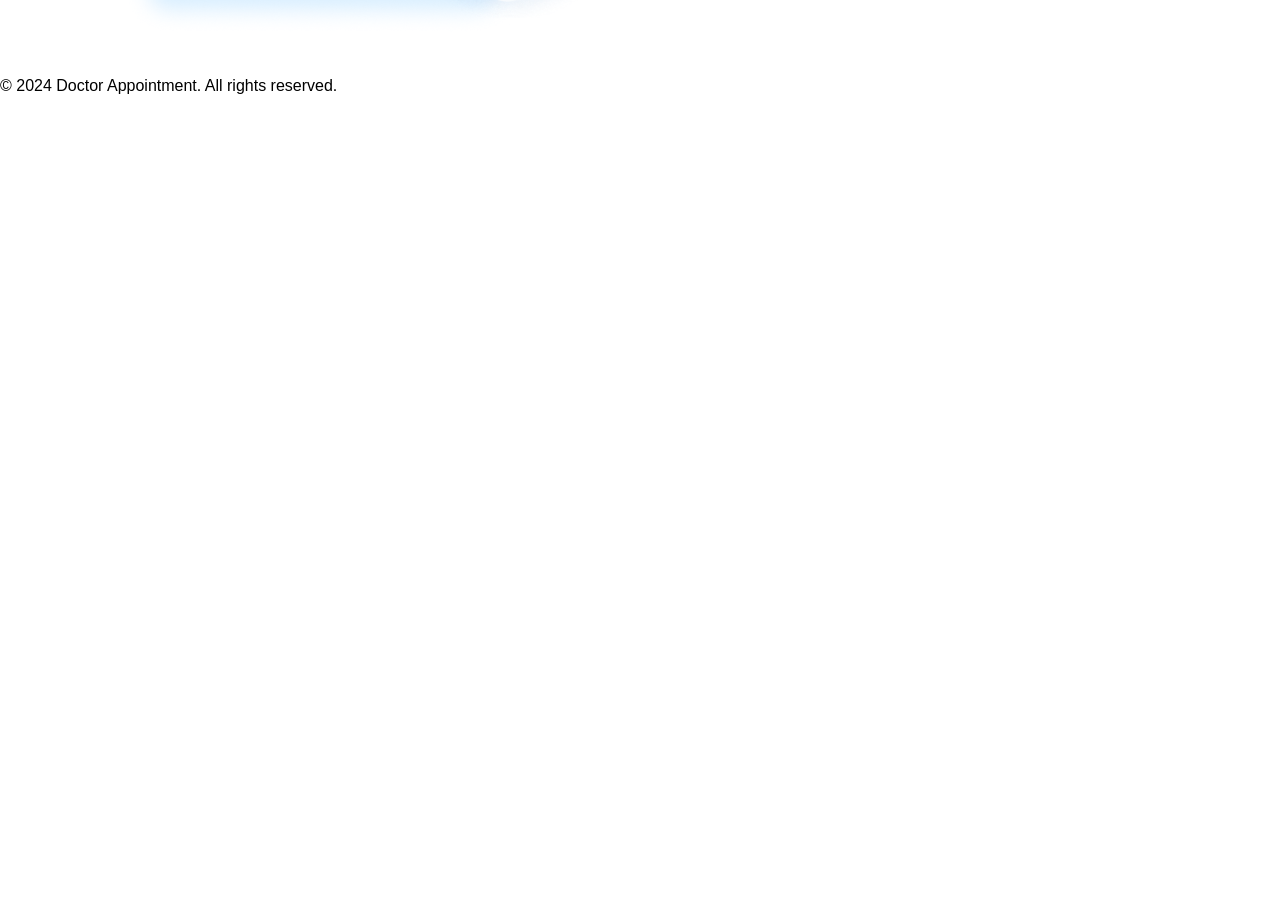
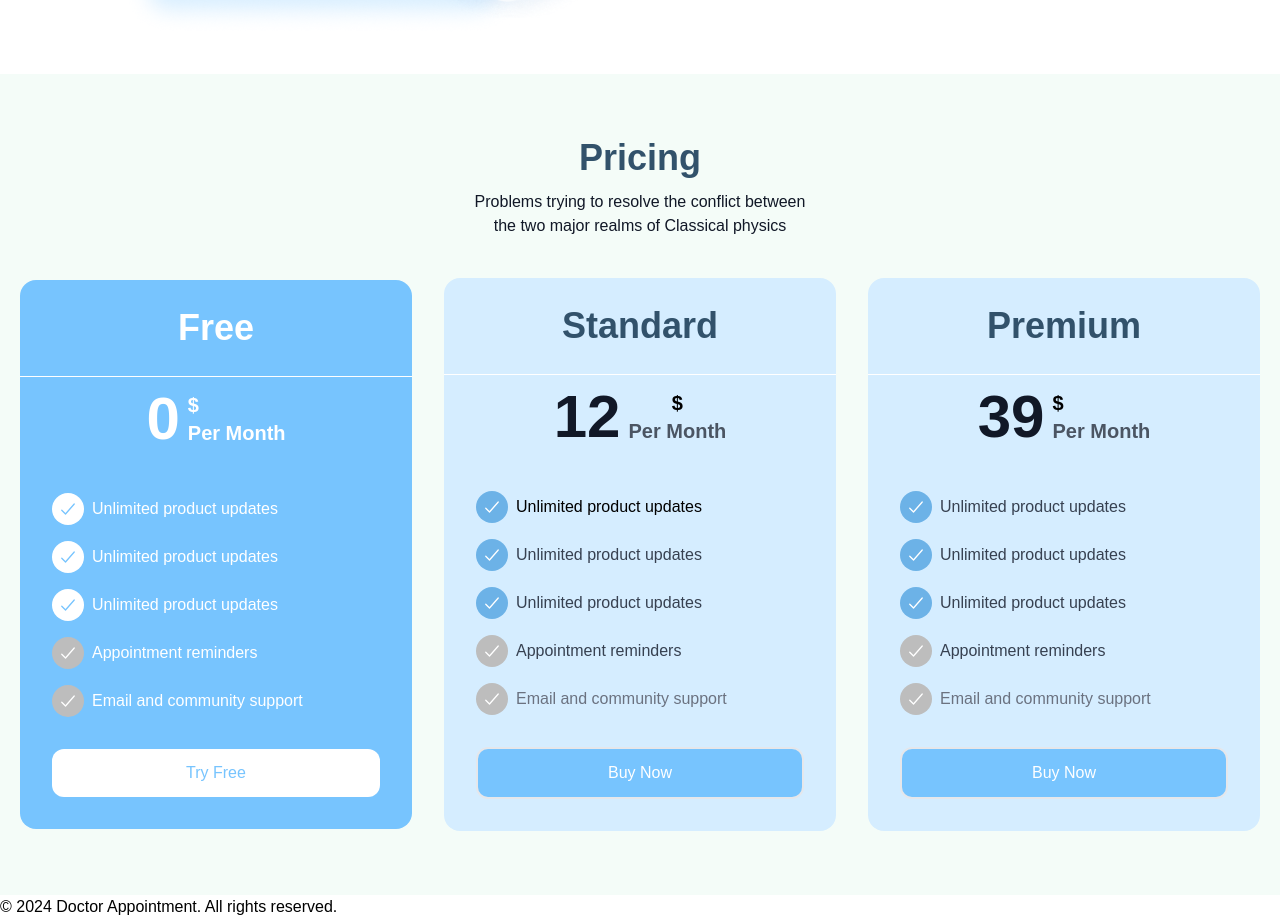
Before and after one commit to rakibislam2233/doctor-appointment, a Next.js app: page / in a window 1280 px wide. Shown: the part 2080-2999 px from the top of the page. Before the commit the page ends 2178 px from the top, so only its background shows below. Built offline with nearby package versions, Linux system fonts and the light colour scheme; a web font is replaced by a local one.

Commit message:
Pricing section created

```diff
--- a/src/app/(mainLayout)/page.tsx
+++ b/src/app/(mainLayout)/page.tsx
@@ -1,6 +1,7 @@
 import AboutUs from "@/components/Pages/Home/About-Us";
 import HeroSection from "@/components/Pages/Home/HeroSection";
 import MyValues from "@/components/Pages/Home/MyValues";
+import Pricing from "@/components/Pages/Home/Pricing";
 
 const MainPage = () => {
   return (
@@ -8,6 +9,7 @@ const MainPage = () => {
       <HeroSection />
       <MyValues/>
       <AboutUs/>
+      <Pricing/>
     </>
   );
 };
--- /dev/null
+++ b/src/components/Pages/Home/Pricing.tsx
@@ -0,0 +1,176 @@
+import { FaCheck } from "react-icons/fa";
+import { IoCheckmarkOutline } from "react-icons/io5";
+
+const Pricing = () => {
+  return (
+    <section className="w-full bg-[#F4FCF8] px-5 py-16">
+      {/* Header Section */}
+      <div className="text-center space-y-3 mb-10">
+        <h1 className="text-4xl font-semibold text-[#32526B]">Pricing</h1>
+        <p className="text-gray-900">
+          Problems trying to resolve the conflict between <br />
+          the two major realms of Classical physics
+        </p>
+      </div>
+
+      {/* Pricing Cards */}
+      <div className="max-w-7xl mx-auto grid grid-cols-1 md:grid-cols-3 gap-8 items-center">
+        {/* Free Plan */}
+        <div className="bg-[#77C4FE]  rounded-2xl text-white">
+          <h2 className="text-4xl font-bold  py-7 text-center">
+            Free
+          </h2>
+          <div className="border-b border-white"></div>
+          <div className="flex gap-2 py-3 justify-center items-center ">
+            <p className="text-3xl md:text-6xl font-bold">0</p>
+            <div className="text-xl">
+              <p className="font-bold">$</p>
+              <p className="font-bold">Per Month</p>
+            </div>
+          </div>
+          <div className="p-8">
+            <ul className="text-left space-y-4 text-white">
+              <li className="flex items-center">
+                <span className="size-8 rounded-full flex justify-center items-center bg-white text-[#77C4FE]">
+                  <IoCheckmarkOutline size={20} />
+                </span>
+                <span className="ml-2">Unlimited product updates</span>
+              </li>
+              <li className="flex items-center">
+                <span className="size-8 rounded-full flex justify-center items-center bg-white text-[#77C4FE]">
+                  <IoCheckmarkOutline size={20} />
+                </span>
+                <span className="ml-2">Unlimited product updates</span>
+              </li>
+              <li className="flex items-center">
+                <span className="size-8 rounded-full flex justify-center items-center bg-white text-[#77C4FE]">
+                  <IoCheckmarkOutline size={20} />
+                </span>
+                <span className="ml-2">Unlimited product updates</span>
+              </li>
+              <li className="flex items-center">
+                <span className="size-8 rounded-full flex justify-center items-center bg-[#BDBDBD] text-white">
+                  <IoCheckmarkOutline size={20} />
+                </span>
+                <span className="ml-2">Appointment reminders</span>
+              </li>
+              <li className="flex items-center">
+                <span className="size-8 rounded-full flex justify-center items-center bg-[#BDBDBD] text-white">
+                  <IoCheckmarkOutline size={20} />
+                </span>
+                <span className="ml-2">Email and community support</span>
+              </li>
+            </ul>
+            <button className="mt-8 w-full bg-white py-3 rounded-xl text-[#77C4FE]">
+             Try Free
+            </button>
+          </div>
+        </div>
+
+        {/* Standard Plan */}
+        <div className="bg-[#D5EDFF]  rounded-2xl text-center">
+          <h2 className="text-4xl font-bold text-[#32526B] py-7">Standard</h2>
+          <div className="border-b border-white"></div>
+          <div className="flex gap-2 py-3 justify-center items-center ">
+            <p className="text-3xl md:text-6xl font-bold  text-gray-900">12</p>
+            <div className="text-xl">
+              <p className="font-bold">$</p>
+              <p className="text-gray-600 font-bold">Per Month</p>
+            </div>
+          </div>
+          <div className="p-8">
+            <ul className="text-left space-y-4">
+              <li className="flex items-center">
+                <span className="size-8 rounded-full flex justify-center items-center bg-[#6CB2E7] text-white">
+                  <IoCheckmarkOutline size={20} />
+                </span>
+                <span className="ml-2">Unlimited product updates</span>
+              </li>
+              <li className="flex items-center text-gray-700">
+                <span className="size-8 rounded-full flex justify-center items-center bg-[#6CB2E7] text-white">
+                  <IoCheckmarkOutline size={20} />
+                </span>
+                <span className="ml-2">Unlimited product updates</span>
+              </li>
+              <li className="flex items-center text-gray-700">
+                <span className="size-8 rounded-full flex justify-center items-center bg-[#6CB2E7] text-white">
+                  <IoCheckmarkOutline size={20} />
+                </span>
+                <span className="ml-2">Unlimited product updates</span>
+              </li>
+              <li className="flex items-center text-gray-700">
+                <span className="size-8 rounded-full flex justify-center items-center bg-[#BDBDBD] text-white">
+                  <IoCheckmarkOutline size={20} />
+                </span>
+                <span className="ml-2">Appointment reminders</span>
+              </li>
+              <li className="flex items-center text-gray-500">
+                <span className="size-8 rounded-full flex justify-center items-center bg-[#BDBDBD] text-white">
+                  <IoCheckmarkOutline size={20} />
+                </span>
+                <span className="ml-2">Email and community support</span>
+              </li>
+            </ul>
+            <button className="mt-8 w-full bg-[#77C4FE] text-white py-3 border-2 hover:bg-white duration-300 transition-all hover:border-[#77C4FE] rounded-xl hover:text-[#77C4FE]">
+              Buy Now
+            </button>
+          </div>
+        </div>
+
+        {/* Premium Plan */}
+        <div className="bg-[#D5EDFF]  rounded-2xl">
+          <h2 className="text-4xl font-bold text-[#32526B] py-7 text-center">
+            Premium
+          </h2>
+          <div className="border-b border-white"></div>
+          <div className="flex gap-2 py-3 justify-center items-center ">
+            <p className="text-3xl md:text-6xl font-bold  text-gray-900">39</p>
+            <div className="text-xl">
+              <p className="font-bold">$</p>
+              <p className="text-gray-600 font-bold">Per Month</p>
+            </div>
+          </div>
+          <div className="p-8">
+            <ul className="text-left space-y-4">
+              <li className="flex items-center text-gray-700">
+                <span className="size-8 rounded-full flex justify-center items-center bg-[#6CB2E7] text-white">
+                  <IoCheckmarkOutline size={20} />
+                </span>
+                <span className="ml-2">Unlimited product updates</span>
+              </li>
+              <li className="flex items-center text-gray-700">
+                <span className="size-8 rounded-full flex justify-center items-center bg-[#6CB2E7] text-white">
+                  <IoCheckmarkOutline size={20} />
+                </span>
+                <span className="ml-2">Unlimited product updates</span>
+              </li>
+              <li className="flex items-center text-gray-700">
+                <span className="size-8 rounded-full flex justify-center items-center bg-[#6CB2E7] text-white">
+                  <IoCheckmarkOutline size={20} />
+                </span>
+                <span className="ml-2">Unlimited product updates</span>
+              </li>
+              <li className="flex items-center text-gray-700">
+                <span className="size-8 rounded-full flex justify-center items-center bg-[#BDBDBD] text-white">
+                  <IoCheckmarkOutline size={20} />
+                </span>
+                <span className="ml-2">Appointment reminders</span>
+              </li>
+              <li className="flex items-center text-gray-500">
+                <span className="size-8 rounded-full flex justify-center items-center bg-[#BDBDBD] text-white">
+                  <IoCheckmarkOutline size={20} />
+                </span>
+                <span className="ml-2">Email and community support</span>
+              </li>
+            </ul>
+            <button className="mt-8 w-full bg-[#77C4FE] text-white py-3 border-2 hover:bg-white duration-300 transition-all hover:border-[#77C4FE] rounded-xl hover:text-[#77C4FE]">
+              Buy Now
+            </button>
+          </div>
+        </div>
+      </div>
+    </section>
+  );
+};
+
+export default Pricing;
--- a/src/components/UI/CustomButton.tsx
+++ b/src/components/UI/CustomButton.tsx
@@ -33,7 +33,7 @@ const CustomButton: React.FC<CustomButtonProps> = ({
         type="default"
         htmlType="submit"
         loading={loading}
-        className={`${className} bg-[#77C4FE] flex px-10 py-6 justify-center items-center gap-5 text-white ${
+        className={`${className} w-full bg-[#77C4FE] flex px-10 py-6 justify-center items-center gap-5 text-white ${
           border ? "rounded-lg" : "rounded-xl"
         } transition-all duration-500`}
         style={{
```
